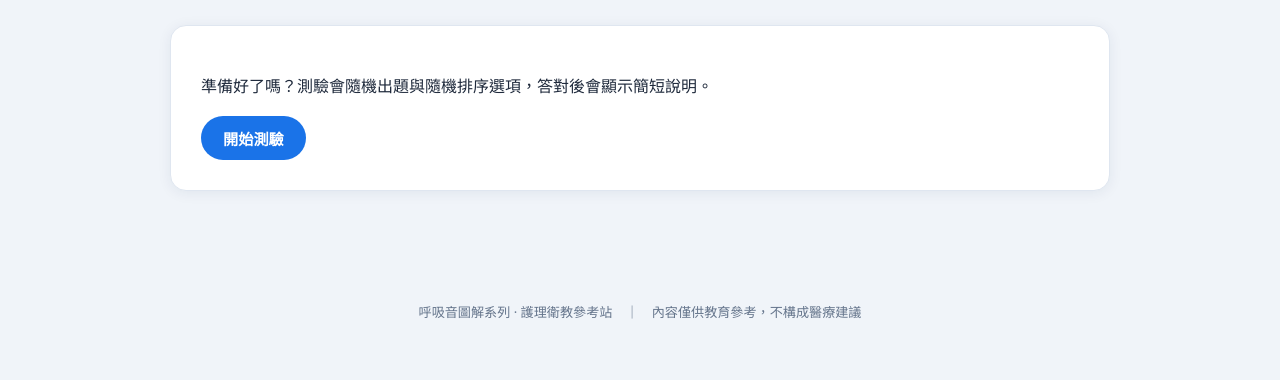
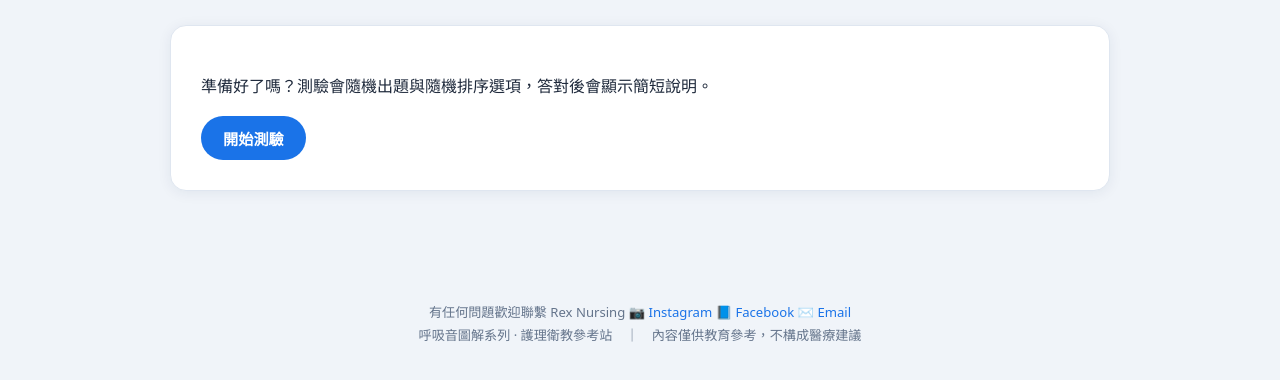
Before and after one commit to rexnursing/rex_nursing, a plain HTML site: page breath-sounds/quiz/index.html in a window 1280 px wide. Shown: the part 198-578 px from the top of the page. Drawn offline with Linux system fonts and the light colour scheme.

Commit message:
頁尾加入聯繫資訊（IG／FB／Email）

```diff
--- a/breath-sounds/quiz/index.html
+++ b/breath-sounds/quiz/index.html
@@ -75,6 +75,13 @@
 </main>
 
 <footer>
+<div class="footer-contact">
+<span class="footer-contact-label" data-lang="zh">有任何問題歡迎聯繫 Rex Nursing</span>
+<span class="footer-contact-label" data-lang="en">Questions? Contact Rex Nursing</span>
+<a href="https://www.instagram.com/rex_nursing/" target="_blank" rel="noopener">📷 Instagram</a>
+<a href="https://www.facebook.com/profile.php?id=61589207085959" target="_blank" rel="noopener">📘 Facebook</a>
+<a href="mailto:rexnursing@gmail.com">✉️ Email</a>
+</div>
   <span data-lang="zh">呼吸音圖解系列 · 護理衛教參考站　｜　內容僅供教育參考，不構成醫療建議</span>
   <span data-lang="en">Breath Sounds Reference Series · Nursing education resource — for educational reference only, not medical advice</span>
 </footer>
```
